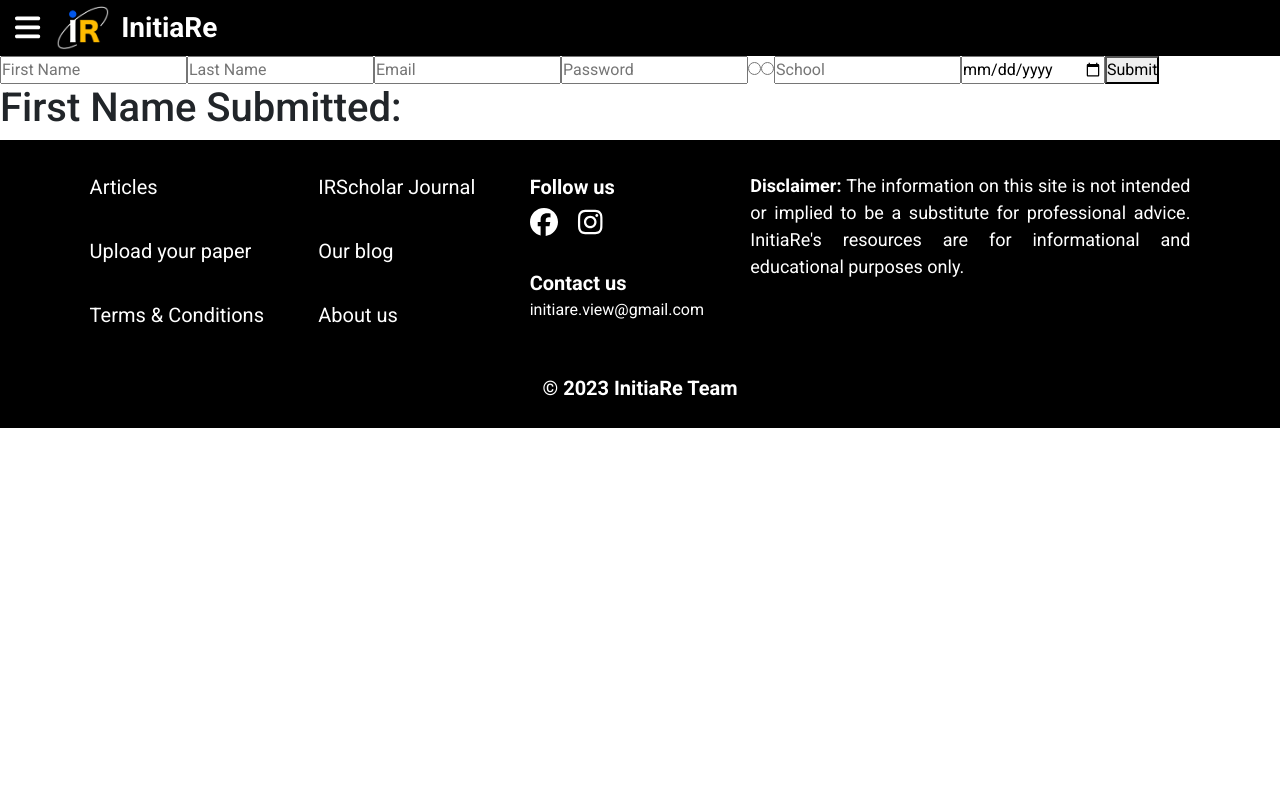
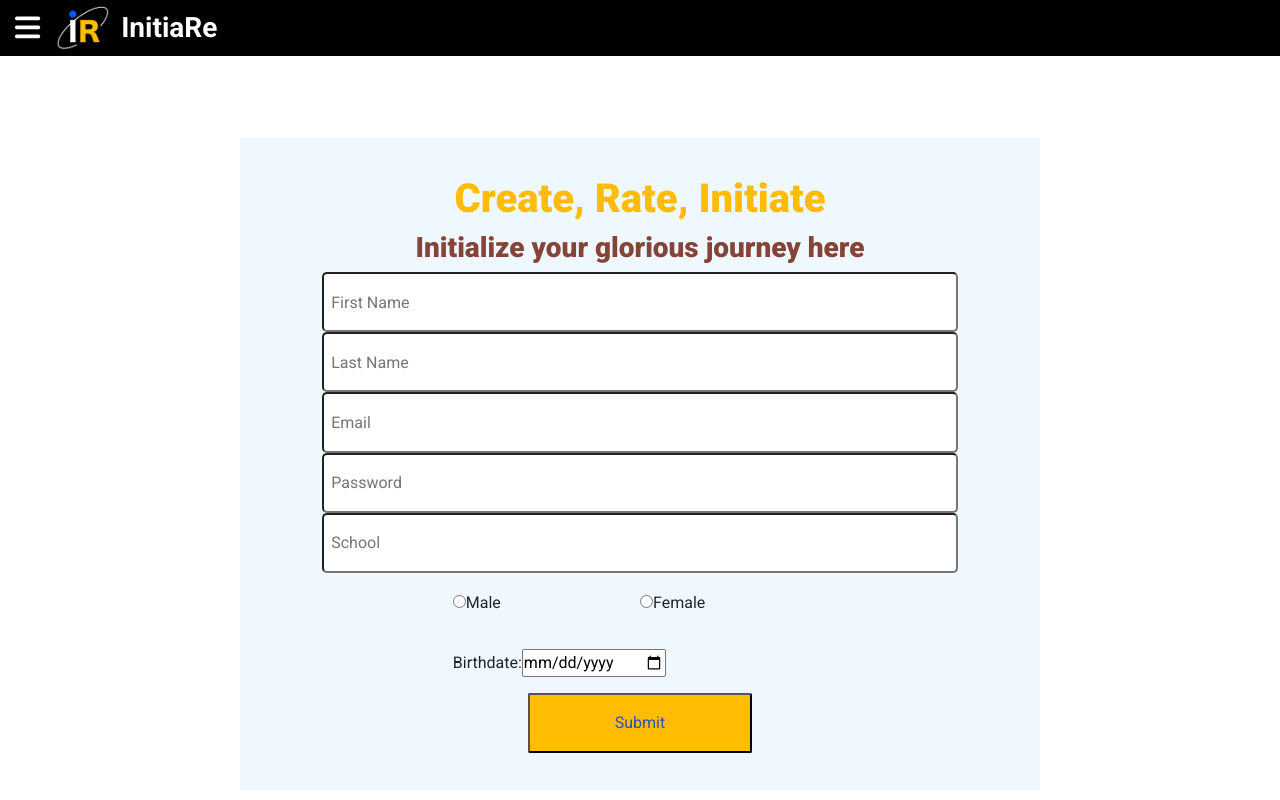
Before and after one commit to PSmithCorpntorpedo/Official-Initiare, a React (Create React App) app: page /signup in a window 1280 px wide. Shown: the top 800 px of the page. Built offline with nearby package versions, Linux system fonts and the light colour scheme; a web font is replaced by a local one.

Commit message:
Finished stylings of the SignUp page

```diff
--- a/src/Authentication/Signup.jsx
+++ b/src/Authentication/Signup.jsx
@@ -41,70 +41,92 @@ class SignUp extends React.Component {
       }),
     })
       .then(response => response.json())
-      .then(data => console.log(data))
-      .catch(error => console.error(error))
+      .then(data => console.log(data.status))
+      .catch(error => console.error(error.status))
   }
   render() {
     return (
-      <form id="register_form" onSubmit={this.handleSubmit}>
+
+      <div className={styles[`sign-up-wrapper`]}>
+
+      <form id="register_form" onSubmit={this.handleSubmit} className={styles[`register-form`]}>
+      <div className={styles[`form-header`]}>
+          <h1>Create, Rate, Initiate</h1>
+          <h3>Initialize your glorious journey here</h3>
+        </div>
         <input
           type="text"
           id="first_name"
           name="first_name"
-          className="first_name"
+          className={styles[`info-box`]}
           placeholder="First Name"
           onChange={this.handleChange} />
         <input
           type="text"
           id="last_name"
           name="last_name"
-          className="last_name"
+          className={styles[`info-box`]}
           placeholder="Last Name"
           onChange={this.handleChange} />
         <input
           type="email"
           id="email"
           name="email"
-          className="email"
+          className={styles[`info-box`]}
           placeholder="Email"
           onChange={this.handleChange} />
         <input
           type="password"
           id="password"
           name="password"
-          className="password"
+          className={styles[`info-box`]}
           placeholder="Password"
           onChange={this.handleChange} />
+
+        <input
+          type="text"
+          id="school"
+          name="school"
+          className={styles[`info-box`]}
+          placeholder="School"
+          onChange={this.handleChange} />
+          <div className={styles[`gender-wrapper`]}>
+          <label for="male">
+          <input
+          type="radio"
+          id="male"
+          name="gender"
+          value="Male"
+          onChange={this.handleChange} />
+          Male
+          </label>
+
+        <label for="female">
           <input
           type="radio"
           id="female"
           name="gender"
           value="Female"
           onChange={this.handleChange} />
-
-        <input
-          type="radio"
-          id="male"
-          name="gender"
-          value="Male"
-          onChange={this.handleChange} />
-        <input
-          type="text"
-          id="school"
-          name="school"
-          className="school"
-          placeholder="School"
-          onChange={this.handleChange} />
+          Female
+          </label>
+          </div>
+          <div className={styles[`birthdate-wrapper`]}>
+        <label for="birthday">
+        Birthdate:
         <input
           type="date"
           id="birthday"
           name="birthday"
           className="birthday"
           placeholder="Birthday"
-          onChange={this.handleChange} />
-        <button type="submit" form="register_form" >Submit</button>
-        <h1>First Name Submitted: {this.state.first_name}</h1>
+          onChange={this.handleChange}/>
+          </label>
+          </div>
+
+        <button type="submit" form="register_form" className={styles[`submit-button`]}>Submit</button>
       </form>
+    </div>
     )
   }
 
--- a/src/Authentication/Signup.module.css
+++ b/src/Authentication/Signup.module.css
@@ -0,0 +1,72 @@
+.sign-up-wrapper{
+    width: 100vw;
+    height: 102vh;
+    display: flex;
+    align-items: center;
+    justify-content: center;
+
+}
+
+.register-form{
+    background-color: aliceblue;
+    width: clamp(50%, 800px, 95%);
+    height: 80%;
+    display: flex;
+    flex-direction: column;
+    align-items: center;
+    justify-content: center;
+    padding: 2%
+}
+.form-header{
+    width: 100%;
+    display: flex;
+    justify-content: center;
+    align-items: center;
+    flex-direction: column;
+}
+
+.register-form h1{
+    color: var(--secondary);
+    font-weight: 800
+}
+.register-form h3{
+    color: #864338;
+    font-weight: 800;
+    text-align: center
+}
+
+.info-box{
+    width: 85%;
+    height: 10%;
+    padding: 1%;
+    border-radius: 5px;
+}
+
+.gender-wrapper{
+    width: 50%;
+    height: 10%;
+    display: flex;
+    align-items: center;
+    justify-content: left;
+}
+
+.birthdate-wrapper{
+    width: 50%;
+    height: 10%;
+    display: flex;
+    align-items: center;
+    justify-content: center;
+}
+
+.submit-button{
+    width: 30%;
+    height: 10%;
+    color: var(--primary);
+    background-color: var(--secondary);
+    border-radius: 2px
+}
+
+.submit-button:hover{
+    background-color: #8B8000;
+    color: aliceblue
+}
```
